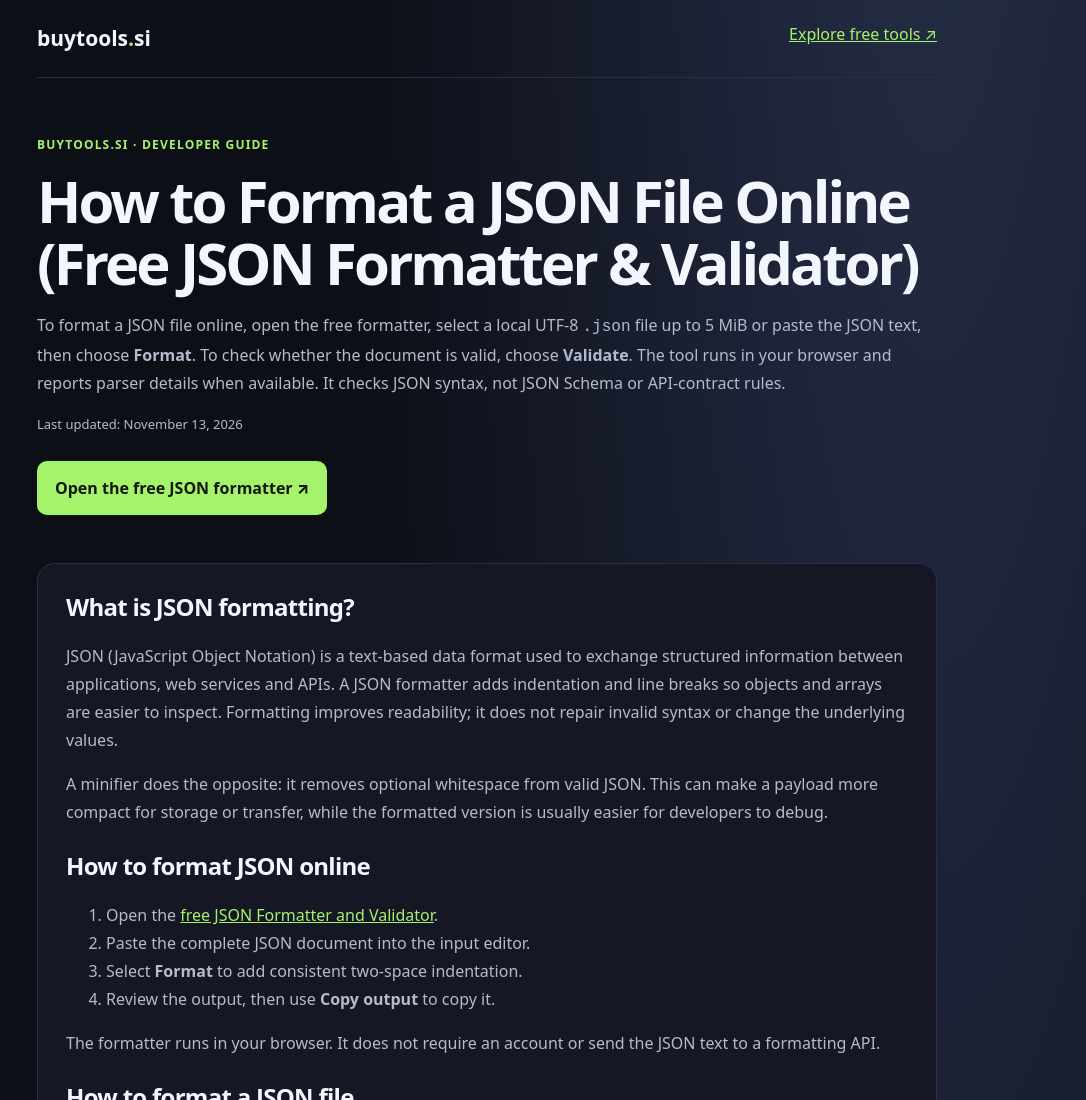
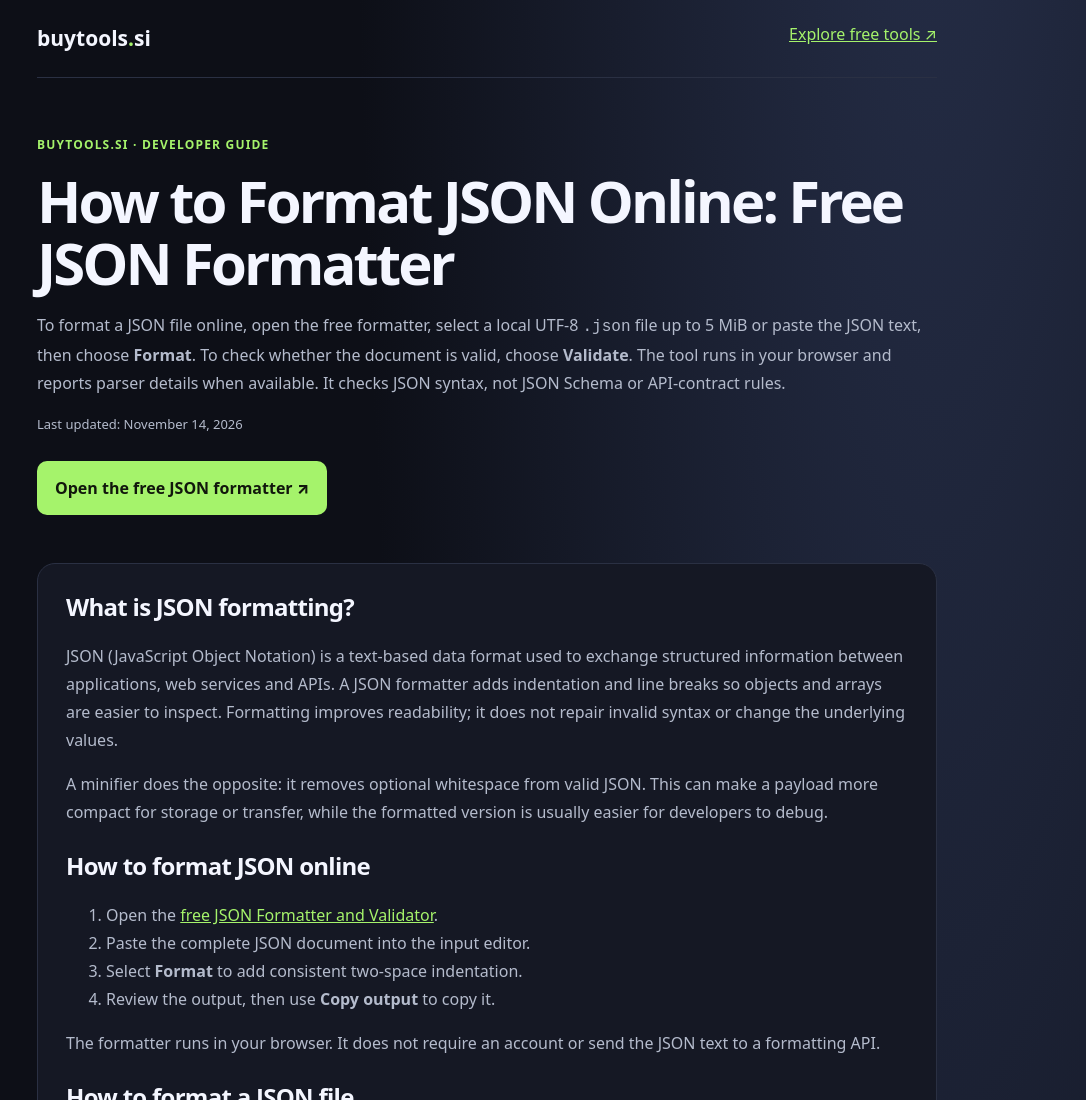
Before and after one commit to 4gmxsol-tech/Buytools.si, a plain HTML site: page guides/format-json-online/index.html in a window 1280 px wide. Shown: the top 1100 px of the page, without its empty margins (153-1239 px from the left). Drawn offline with Linux system fonts and the light colour scheme.

Commit message:
Align JSON guide title with format-online search intent

```diff
--- a/guides/format-json-online/index.html
+++ b/guides/format-json-online/index.html
@@ -2,14 +2,14 @@
 <html lang="en">
 <head>
 <meta charset="utf-8"><meta name="viewport" content="width=device-width,initial-scale=1"><meta name="robots" content="index,follow,max-image-preview:large">
-<title>JSON Formatter &amp; Syntax Checker: How to Format JSON | BuyTools.si</title>
+<title>How to Format JSON Online: Free JSON Formatter | BuyTools.si</title>
 <meta name="description" content="Format JSON online for free: open a local .json file or paste text, validate JSON syntax (not JSON Schema), find line/column errors and download. No upload.">
 <link rel="canonical" href="https://buytools.si/guides/format-json-online/"><link rel="icon" type="image/svg+xml" href="/assets/favicon.svg">
 <meta name="theme-color" content="#0d0f17"><meta property="og:type" content="article"><meta property="og:site_name" content="BuyTools.si">
-<meta property="og:title" content="JSON Formatter &amp; Syntax Checker: How to Format JSON | BuyTools.si"><meta property="og:description" content="Format JSON online for free: open a local .json file or paste text, validate JSON syntax (not JSON Schema), find line/column errors and download. No upload."><meta property="og:url" content="https://buytools.si/guides/format-json-online/"><meta name="twitter:card" content="summary"><meta name="twitter:title" content="JSON Formatter &amp; Syntax Checker: How to Format JSON | BuyTools.si"><meta name="twitter:description" content="Format JSON online for free: open a local .json file or paste text, validate JSON syntax (not JSON Schema), find line/column errors and download. No upload.">
+<meta property="og:title" content="How to Format JSON Online: Free JSON Formatter | BuyTools.si"><meta property="og:description" content="Format JSON online for free: open a local .json file or paste text, validate JSON syntax (not JSON Schema), find line/column errors and download. No upload."><meta property="og:url" content="https://buytools.si/guides/format-json-online/"><meta name="twitter:card" content="summary"><meta name="twitter:title" content="How to Format JSON Online: Free JSON Formatter | BuyTools.si"><meta name="twitter:description" content="Format JSON online for free: open a local .json file or paste text, validate JSON syntax (not JSON Schema), find line/column errors and download. No upload.">
 <script type="application/ld+json">
 {"@context":"https://schema.org","@graph":[
-{"@type":"Article","headline":"How to Format a JSON File Online (Free JSON Formatter & Validator)","description":"Format JSON online for free: open a local .json file or paste text, validate JSON syntax (not JSON Schema), find line/column errors and download. No upload.","dateModified":"2026-11-13","mainEntityOfPage":"https://buytools.si/guides/format-json-online/","author":{"@type":"Organization","name":"BuyTools.si"},"publisher":{"@type":"Organization","name":"BuyTools.si","url":"https://buytools.si/"}},
+{"@type":"Article","headline":"How to Format JSON Online: Free JSON Formatter","description":"Format JSON online for free: open a local .json file or paste text, validate JSON syntax (not JSON Schema), find line/column errors and download. No upload.","dateModified":"2026-11-14","mainEntityOfPage":"https://buytools.si/guides/format-json-online/","author":{"@type":"Organization","name":"BuyTools.si"},"publisher":{"@type":"Organization","name":"BuyTools.si","url":"https://buytools.si/"}},
 {"@type":"BreadcrumbList","itemListElement":[{"@type":"ListItem","position":1,"name":"Home","item":"https://buytools.si/"},{"@type":"ListItem","position":2,"name":"Guides","item":"https://buytools.si/guides/"},{"@type":"ListItem","position":3,"name":"Format and Validate JSON","item":"https://buytools.si/guides/format-json-online/"}]}
 ]}
 </script>
@@ -18,7 +18,7 @@
 <body>
 <header class="wrap nav"><a class="brand" href="/">buytools<span>.</span>si</a><a href="/#tools">Explore free tools ↗</a></header>
 <main class="wrap">
-<section class="hero"><div class="eyebrow">BuyTools.si · Developer guide</div><h1>How to Format a JSON File Online (Free JSON Formatter &amp; Validator)</h1><p>To format a JSON file online, open the free formatter, select a local UTF-8 <code>.json</code> file up to 5 MiB or paste the JSON text, then choose <strong>Format</strong>. To check whether the document is valid, choose <strong>Validate</strong>. The tool runs in your browser and reports parser details when available. It checks JSON syntax, not JSON Schema or API-contract rules.</p><p class="notice">Last updated: November 13, 2026</p><a class="cta" href="/tools/json-formatter/">Open the free JSON formatter ↗</a></section>
+<section class="hero"><div class="eyebrow">BuyTools.si · Developer guide</div><h1>How to Format JSON Online: Free JSON Formatter</h1><p>To format a JSON file online, open the free formatter, select a local UTF-8 <code>.json</code> file up to 5 MiB or paste the JSON text, then choose <strong>Format</strong>. To check whether the document is valid, choose <strong>Validate</strong>. The tool runs in your browser and reports parser details when available. It checks JSON syntax, not JSON Schema or API-contract rules.</p><p class="notice">Last updated: November 14, 2026</p><a class="cta" href="/tools/json-formatter/">Open the free JSON formatter ↗</a></section>
 <section class="content">
 <h2>What is JSON formatting?</h2>
 <p>JSON (JavaScript Object Notation) is a text-based data format used to exchange structured information between applications, web services and APIs. A JSON formatter adds indentation and line breaks so objects and arrays are easier to inspect. Formatting improves readability; it does not repair invalid syntax or change the underlying values.</p>
```
